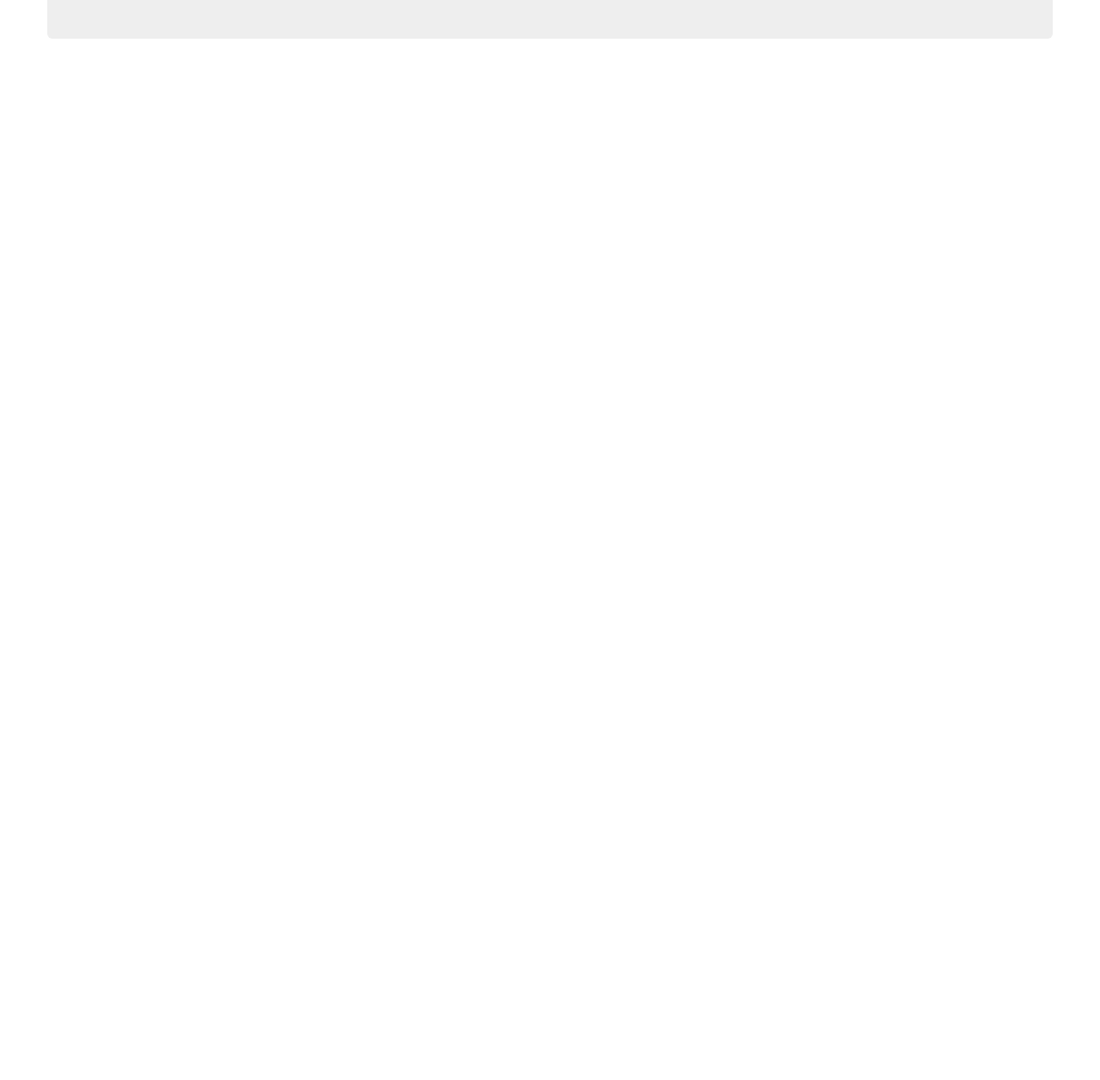
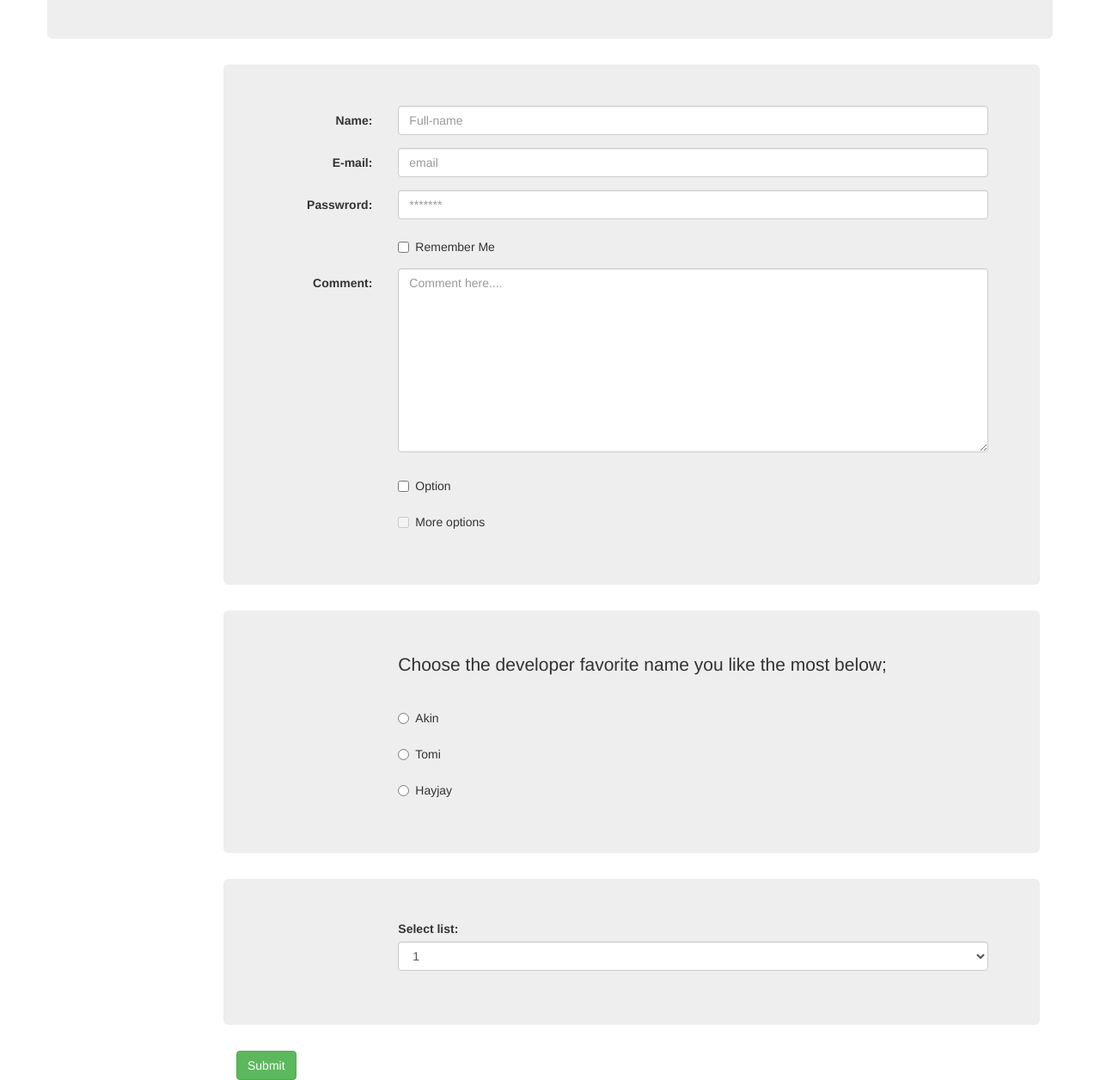
Before and after one commit to Topsylian/keep, a plain HTML site: page index.html in a window 1280 px wide. Shown: the part 778-2034 px from the top of the page at 86% size. Before the commit the page ends 853 px from the top, so only its background shows below. Drawn offline with nearby package versions, Linux system fonts and the light colour scheme.

Commit message:
Forms added

```diff
--- a/index.html
+++ b/index.html
@@ -81,8 +81,106 @@
             eveniet repellendus rerum ipsam distinctio.</p>
         </div>
       </div>
-    </div>
-    </div>
+      <form class="form-horizontal" action="#">
+				<div class="jumbotron col-sm-offset-2 col-sm-10">
+					<div class="form-group">
+						<label for="name" class="control-label col-sm-2">Name:</label>
+						<div class="col-sm-10">
+							<input type="text" name="name" id="name" placeholder="Full-name" class="form-control">
+						</div>
+					</div>
+					<div class="form-group">
+						<label for="email" class="control-label col-sm-2">E-mail:</label>
+						<div class="col-sm-10">
+							<input type="email" name="email" id="email" placeholder="email" class="form-control">
+						</div>
+					</div>
+
+					<div class="form-group">
+						<label for="pswd" class="control-label col-sm-2">Passwrord:</label>
+						<div class="col-sm-10">
+							<input type="password" name="pswd" id="pswd" placeholder="*******" class="form-control">
+						</div>
+					</div>
+
+					<div class="form-group">
+						<div class="col-sm-offset-2 col-sm-10">
+							<div class="checkbox">
+								<label for="check"><input type="checkbox" name="check" id="check"> Remember Me</label>
+							</div>
+						</div>
+					</div>
+					<div class="form-group">
+						<label for="" class="control-label col-sm-2">Comment:</label>
+						<div class="col-sm-10">
+							<textarea name="comment" id="comment" col="30" rows="10" placeholder="Comment here...." class="form-control"></textarea>
+						</div>
+					</div>
+					<div class="form-group">
+						<div class="col-sm-offset-2 col-sm-10">
+							<div class="checkbox">
+								<label for="check" class="control-label">
+									<input type="checkbox" name="check" id="check" class=""> Option</label>
+							</div>
+						</div>
+					</div>
+					<div class="form-group">
+						<div class="col-sm-offset-2 col-sm-10">
+							<div class="checkbox">
+								<label for="check"><input type="checkbox" name="check" id="check" disabled> More options</label>
+							</div>
+						</div>
+					</div>
+				</div>
+				<div class="jumbotron col-sm-offset-2 col-sm-10">
+					<div class="form-group">
+						<div class="col-sm-offset-2 col-sm-10">
+							<p>Choose the developer favorite name you like the most below;</p>
+						</div>
+					</div>
+					<div class="form-group">
+						<div class="col-sm-offset-2 col-sm-10">
+							<div class="radio">
+								<label for="sel"><input type="radio" name="sel" id="sel"> Akin</label>
+							</div>
+						</div>
+					</div>
+					<div class="form-group">
+						<div class="col-sm-offset-2 col-sm-10">
+							<div class="radio">
+								<label for="sel"><input type="radio" name="sel" id="sel"> Tomi</label>
+							</div>
+						</div>
+					</div>
+					<div class="form-group">
+						<div class="col-sm-offset-2 col-sm-10">
+							<div class="radio">
+								<label for="sel"><input type="radio" name="sel" id="sel"> Hayjay</label>
+							</div>
+						</div>
+					</div>
+				</div>
+				<div class="jumbotron col-sm-offset-2 col-sm-10">
+					<div class="form-group">
+						<div class="col-sm-offset-2 col-sm-10">
+							<div class="select">
+								<label for="sel1">Select list:</label>
+						<select class="form-control" id="sel1">
+							<option>1</option>
+							<option>2</option>
+							<option>3</option>
+							<option>4</option>
+						</select>
+							</div>
+						</div>
+					</div>
+				</div>
+			</form>
+			<div class="form-group">
+				<div class="col-sm-offset-2 col-sm-10">
+					<button type="submit" class="btn btn-success">Submit</button>
+				</div>
+			</div>
     </div>
   </body>
 
```
